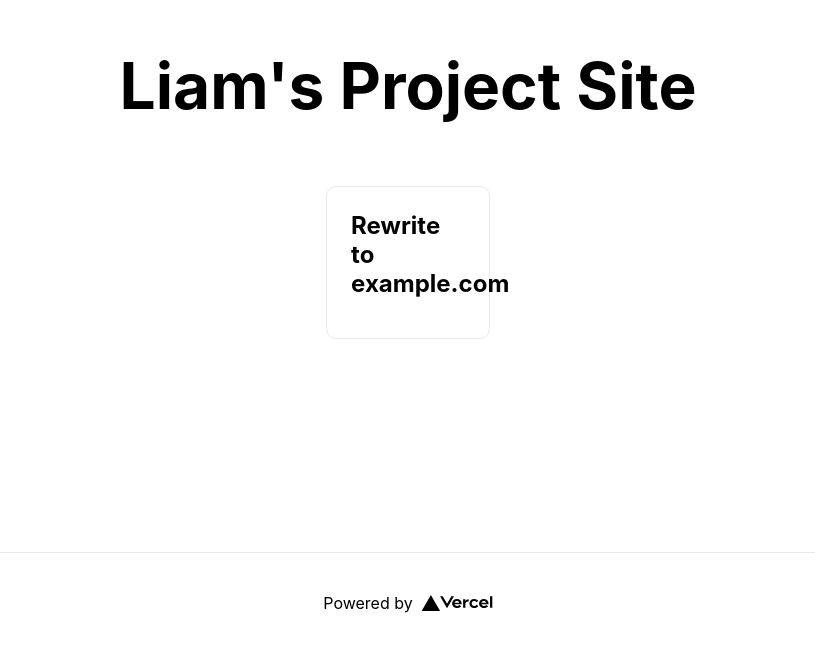
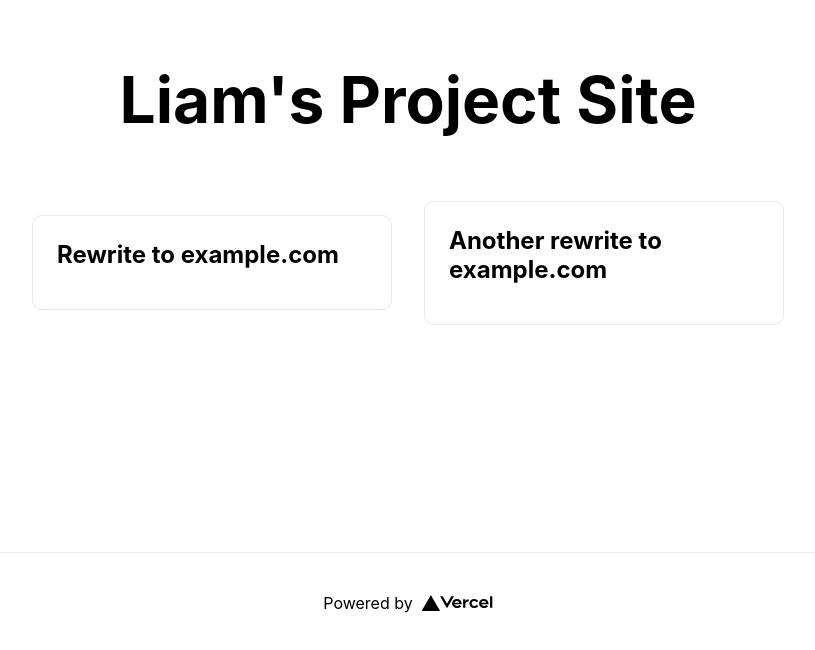
Before and after one commit to licrow/nextjs, a Next.js app: page / in a window 1280 px wide. Shown: the part 148-798 px from the top of the page, without its empty margins (232-1047 px from the left). Built offline with nearby package versions, Linux system fonts and the light colour scheme.

Commit message:
Update index.js

```diff
--- a/pages/index.js
+++ b/pages/index.js
@@ -21,6 +21,10 @@ export default function Home() {
             <h2>Rewrite to example.com</h2>
           </a>
 
+          <a href="https://randomsubdomain.evangelionunit.one/examplepath" className={styles.card}>
+            <h2>Another rewrite to example.com</h2>
+          </a>
+
         </div>
       </main>
 
```
